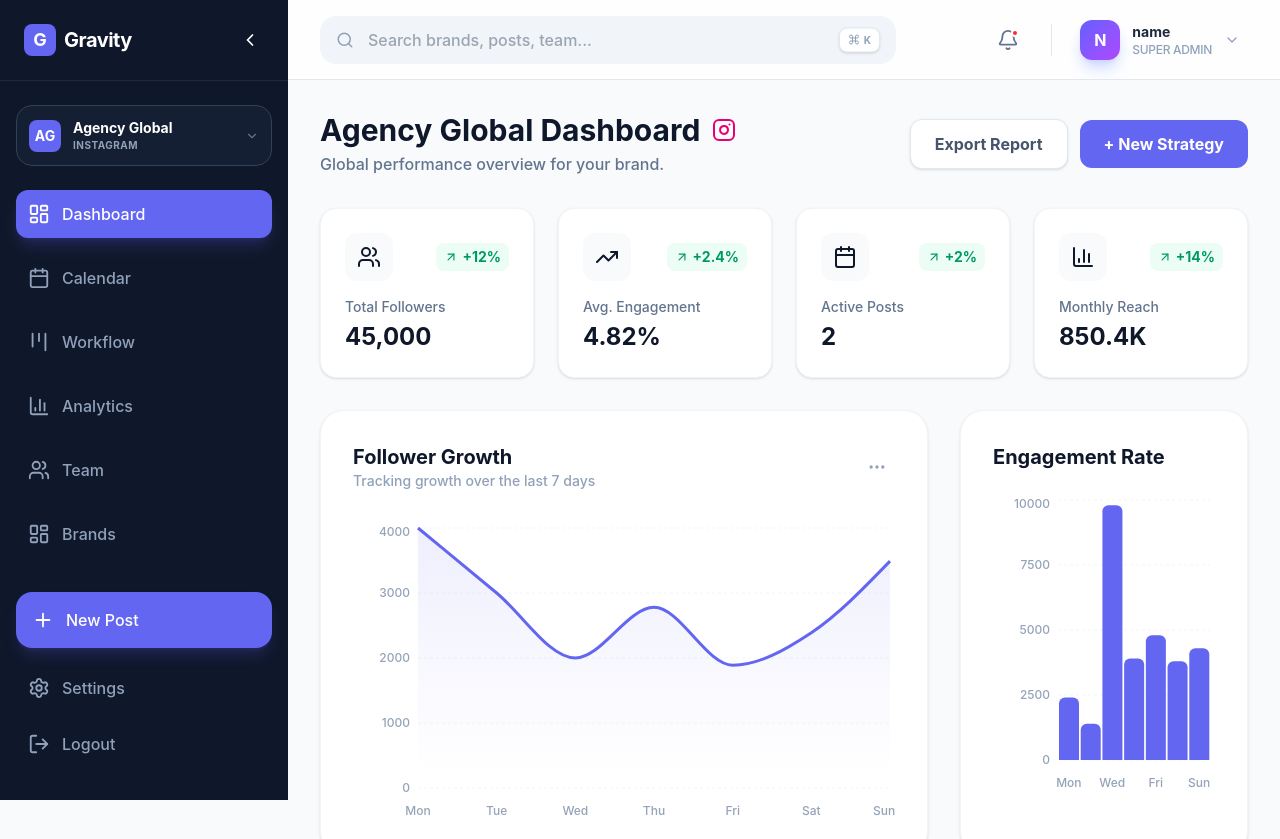
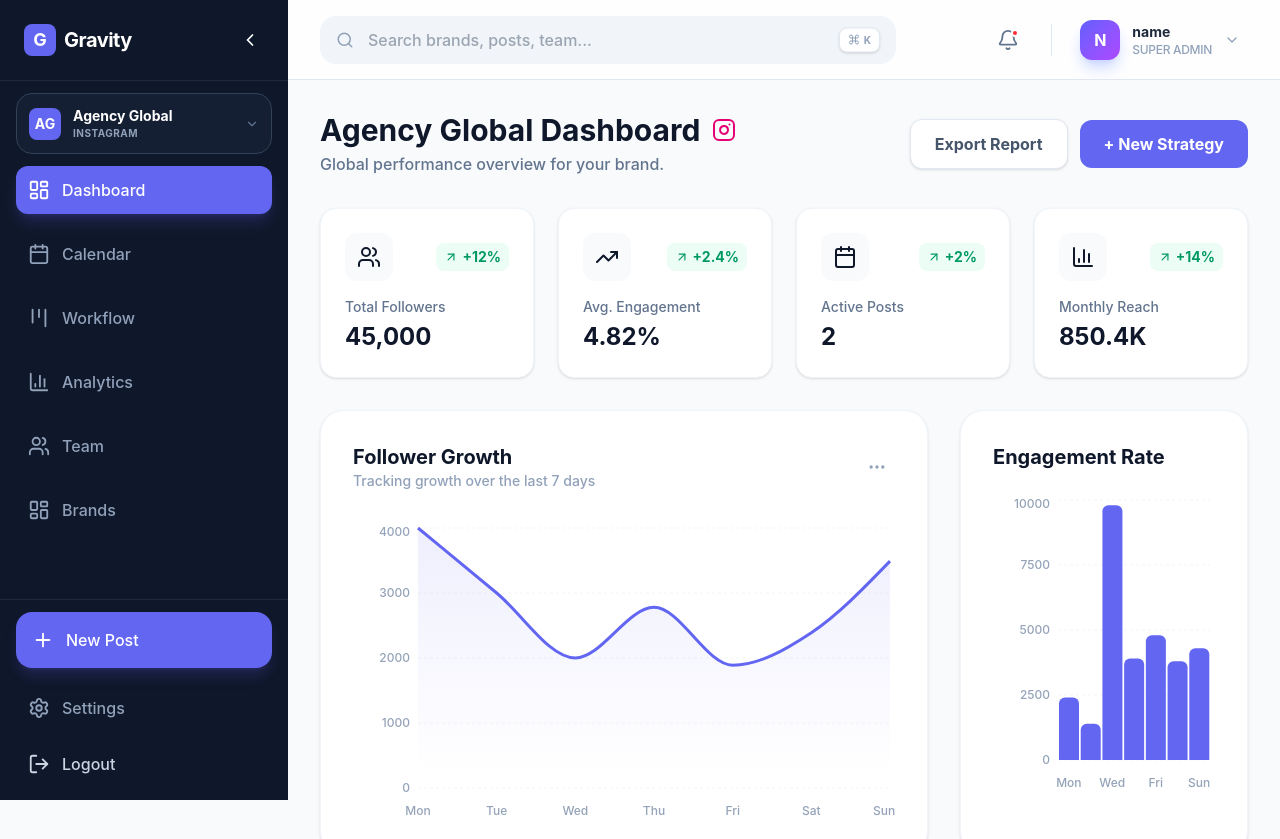
Before and after one commit to Deepak6205/multi-brand-social-media-content-admin, a React (Vite) app: page / in a window 1280 px wide. Shown: the top 839 px of the page. Built offline with nearby package versions, Linux system fonts and the light colour scheme; sample sign-in values are in the browser's storage.

Commit message:
updated style

```diff
--- a/src/components/layout/Sidebar.jsx
+++ b/src/components/layout/Sidebar.jsx
@@ -64,7 +64,7 @@ export const Sidebar = () => {
                     </button>
                 </div>
 
-                <div className="px-4 py-6">
+                <div className="px-4 py-3">
                     <div className="relative">
                         <button
                             onClick={() => !collapsed && setShowBrands(!showBrands)}
@@ -138,7 +138,7 @@ export const Sidebar = () => {
                     ))}
                 </nav>
 
-                <div className="px-4 pb-8 space-y-2">
+                <div className="px-4 py-3 space-y-2 border-t border-slate-800">
                     {!collapsed && (
                         <button
                             onClick={() => setIsPostModalOpen(true)}
@@ -168,10 +168,10 @@ export const Sidebar = () => {
                     </NavLink>
                     <button
                         onClick={logout}
-                        className="w-full flex items-center gap-3 p-3 text-slate-400 hover:bg-red-500/10 hover:text-red-500 rounded-xl transition-all"
+                        className="w-full flex items-center gap-3 p-3 text-slate-300 hover:bg-red-500/20 hover:text-red-400 rounded-xl transition-all font-medium"
                     >
                         <LogOut size={22} />
-                        {!collapsed && <span className="font-medium">Logout</span>}
+                        {!collapsed && <span>Logout</span>}
                     </button>
                 </div>
             </aside>
--- a/src/layouts/MainLayout.jsx
+++ b/src/layouts/MainLayout.jsx
@@ -12,12 +12,14 @@ const MainLayout = () => {
             <Sidebar />
             <div className="flex-1 flex flex-col min-w-0">
                 <Header />
-                <main className="flex-1 p-8 overflow-y-auto">
-                    <AnimatePresence mode="wait">
-                        <PageTransition key={location.pathname}>
-                            <Outlet />
-                        </PageTransition>
-                    </AnimatePresence>
+                <main className="flex-1 overflow-y-auto">
+                    <div className="p-8">
+                        <AnimatePresence mode="wait">
+                            <PageTransition key={location.pathname}>
+                                <Outlet />
+                            </PageTransition>
+                        </AnimatePresence>
+                    </div>
                 </main>
             </div>
         </div>
```
